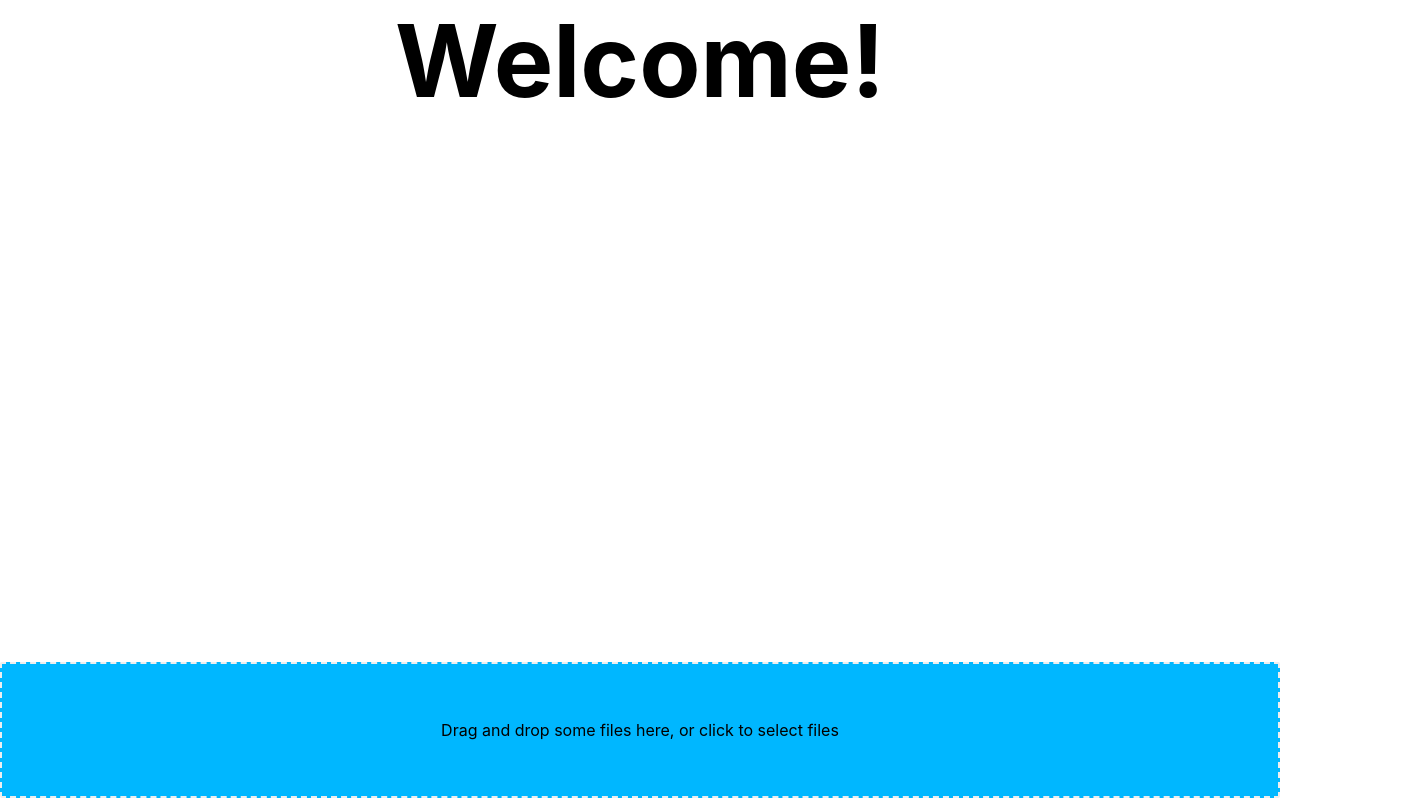
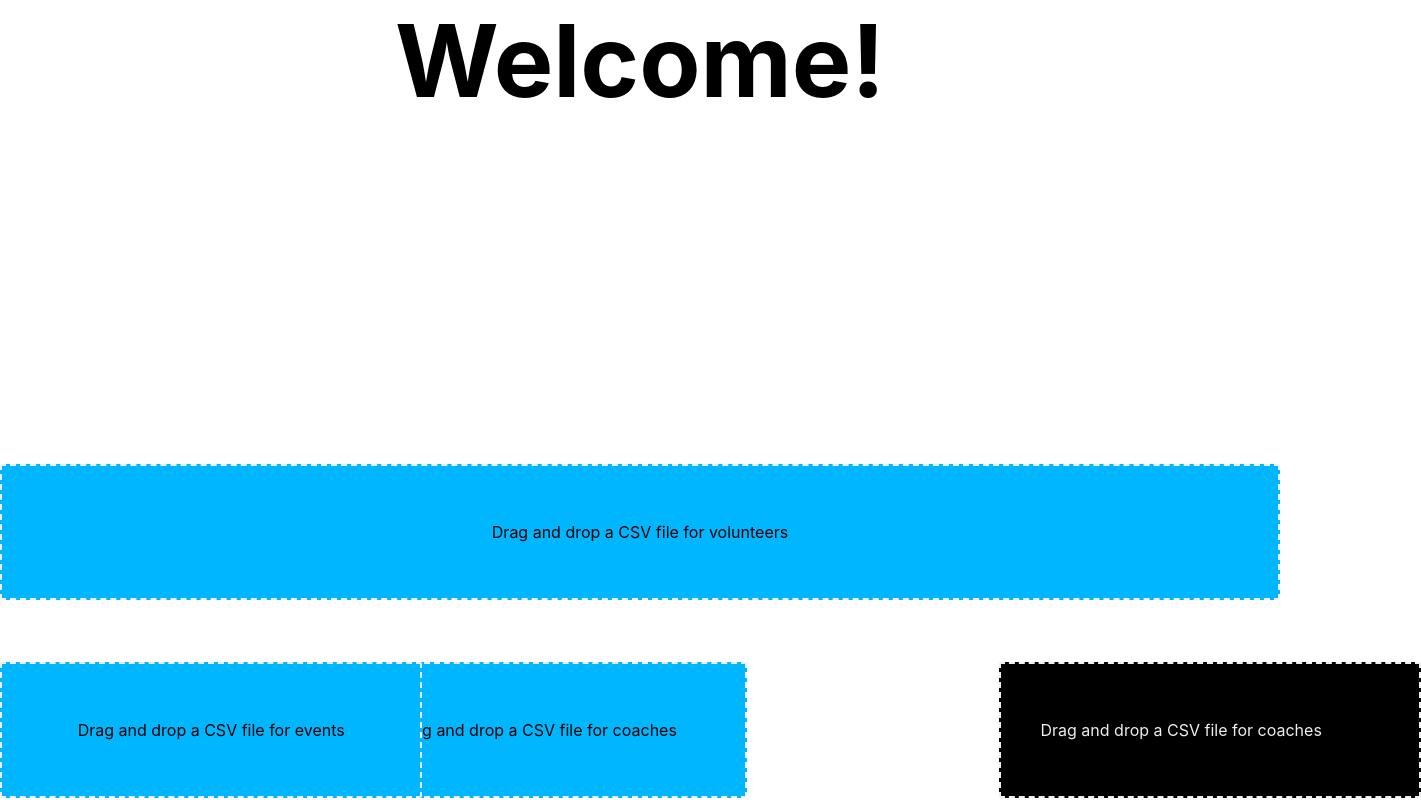
Before and after one commit to devsdogood/can-play, a Next.js app: page / in a window 1280 px wide. Shown: the whole page, 1421 px wide, since content can reach past the window. Built offline with nearby package versions, Linux system fonts and the light colour scheme.

Commit message:
Upload files for different types of export, add attendance, CSS updates
Co-authored-by: TmRibble <TmRibble@users.noreply.github.com>
Co-authored-by: etch-em <etch-em@users.noreply.github.com>
Co-authored-by: randyzhang3 <randyzhang3@users.noreply.github.com>

```diff
--- a/pages/index.tsx
+++ b/pages/index.tsx
@@ -1,18 +1,27 @@
-import React, { useCallback, useEffect } from "react";
+import React, { useCallback, useState } from "react";
 import { useDropzone } from "react-dropzone";
-
+import Button from "@mui/material/Button";
 import styles from "../styles/Upload.module.css";
 
 function DragDropPage() {
+  const [files, setFiles] = useState<File[] | null>(null);
+
+  const handleSubmit = () => {
+    if (files) {
+      var data = new FormData();
+      data.append("file", files[0]);
+
+      fetch("/api/form-data", {
+        method: "POST",
+        body: data,
+      });
+    }
+  };
+
   const onDrop = useCallback((acceptedFiles: File[]) => {
-    var data = new FormData();
-    data.append("file", acceptedFiles[0]);
+    setFiles(acceptedFiles);
+  }, []);
 
-    fetch('/api/form-data', {
-      method: 'POST',
-      body: data
-    })
-  }, []);
   const { getRootProps, getInputProps, isDragActive } = useDropzone({
     onDrop,
     accept: {
@@ -21,17 +30,53 @@ function DragDropPage() {
   });
 
   return (
-    <section className={styles.thing}>
+    <section>
       <div className={styles.welcomediv}>
         <h1 className={styles.welcome}>Welcome!</h1>
       </div>
-      <div {...getRootProps({ className: styles.dropzone })}>
-        <input {...getInputProps()} />
-        {isDragActive ? (
-          <p>Drop the files here ...</p>
-        ) : (
-          <p>Drag and drop some files here, or click to select files</p>
-        )}
+
+      <div id="regestration">
+        <div {...getRootProps({ className: styles.regestration })}>
+          <input {...getInputProps()} />
+          {isDragActive ? (
+            <p>Drop the files here ...</p>
+          ) : (
+            <p>Drag and drop a CSV file for coaches</p>
+          )}
+        </div>
+      </div>
+
+      <div id="event">
+        <div {...getRootProps({ className: styles.event })}>
+          <input {...getInputProps()} />
+          {isDragActive ? (
+            <p>Drop the files here ...</p>
+          ) : (
+            <p>Drag and drop a CSV file for events</p>
+          )}
+        </div>
+      </div>
+
+      <div id="coach">
+        <div {...getRootProps({ className: styles.coach })}>
+          <input {...getInputProps()} />
+          {isDragActive ? (
+            <p>Drop the files here ...</p>
+          ) : (
+            <p>Drag and drop a CSV file for coaches</p>
+          )}
+        </div>
+      </div>
+
+      <div id="volunteer">
+        <div {...getRootProps({ className: styles.volunteer })}>
+          <input {...getInputProps()} />
+          {isDragActive ? (
+            <p>Drop the files here ...</p>
+          ) : (
+            <p>Drag and drop a CSV file for volunteers</p>
+          )}
+        </div>
       </div>
     </section>
   );
--- a/pages/participants.tsx
+++ b/pages/participants.tsx
@@ -81,7 +81,7 @@ export async function getServerSideProps() {
     id: doc._id.toString(),
     firstName: doc.name[0],
     lastName: doc.name[1],
-    emergencyContactName: doc.emergency_contact.name,
+    emergencyContactName: doc.emergency_contact.name[0] + " " + doc.emergency_contact.name[1],
     emergencyContactPhone: doc.emergency_contact.contact_info.phone_number,
   }));
 
--- a/styles/Upload.module.css
+++ b/styles/Upload.module.css
@@ -1,6 +1,71 @@
-.dropzone {
+.regestration {
+    position: absolute;
+    width: 33%;
+    bottom: 0%;
+    flex: 1;
+    display: flex;
+    flex-direction: column;
+    align-items: center;
+    padding: 40px;
+    border-width: 2px;
+    border-radius: 2px;
+    border-color: #eeeeee;
+    border-style: dashed;
+    background-color: #00b7ff;
+    color: #000000;
+    outline: none;
+    transition: border .24s ease-in-out;
+    margin-top: 450px;
+    margin-bottom: 2px;
+    margin-left: 325px;
+    margin-right: 00px;
+}
+.coach {
+    position: absolute;
+    width: 33%;
+    bottom: 0;
+    flex: 1;
+    display: flex;
+    flex-direction: column;
+    padding: 40px;
+    border-width: 2px;
+    border-radius: 2px;
+    border-color: #eeeeee;
+    border-style: dashed;
+    background-color: #000000;
+    color: #eeeeee;
+    outline: none;
+    transition: border .24s ease-in-out;
+    margin-top: 450px;
+    margin-bottom: 2px;
+    margin-left: 998.5px;
+    margin-right: 00px;
+}
+.volunteer {
     position: absolute;
     width: 100%;
+    bottom: 0;
+    flex: 1;
+    display: flex;
+    flex-direction: column;
+    align-items: center;
+    padding: 40px;
+    border-width: 2px;
+    border-radius: 2px;
+    border-color: #eeeeee;
+    border-style: dashed;
+    background-color: #00b7ff;
+    color: #000000;
+    outline: none;
+    transition: border .24s ease-in-out;
+    margin-top: 550px;
+    margin-bottom: 200px;
+    margin-left: 00px;
+    margin-right: 00px;
+}
+.event {
+    position: absolute;
+    width: 33%;
     bottom: 0;
     flex: 1;
     display: flex;
@@ -23,7 +88,7 @@
 .welcome{
     text-align: center;
     position: absolute;
-   flex-direction: column;
+    flex-direction: column;
     width: 100%;
     margin-top: 0px;
     margin-bottom: 0px;
```
Also changed, not shown: pages/attendance.tsx (added, +78 -0 lines), pages/volunteers.tsx (+19 -0 lines).
